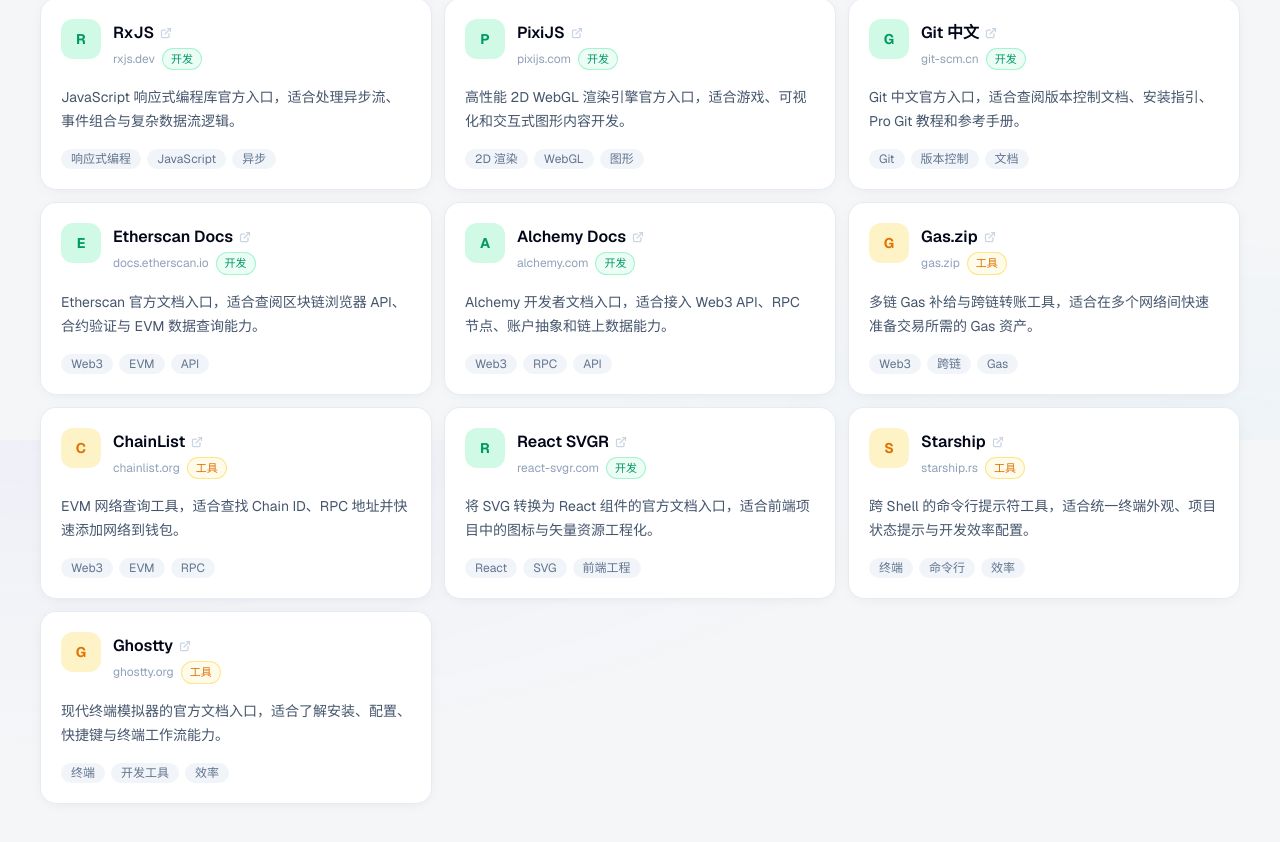
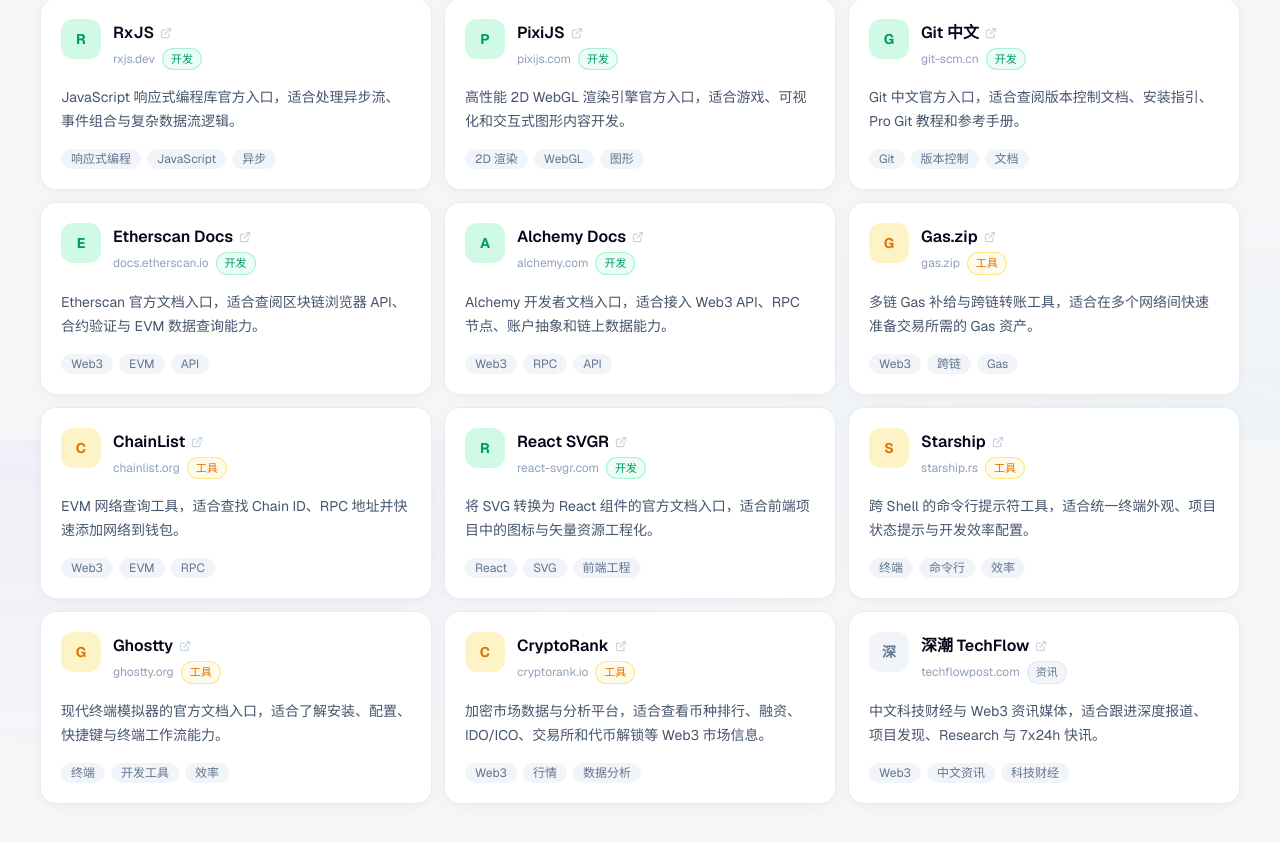
Before and after one commit to Renouc/site-atlas, a Next.js app: page / in a window 1280 px wide. Shown: the part 5160-6002 px from the top of the page. Built offline with nearby package versions, Linux system fonts and the light colour scheme.

Commit message:
feat: ✨ 收录 Web3 工具与资讯站点

```diff
--- a/data/sites.ts
+++ b/data/sites.ts
@@ -821,4 +821,24 @@
     sortOrder: 820,
     status: "active",
   },
+  {
+    id: "cryptorank",
+    name: "CryptoRank",
+    url: "https://cryptorank.io/zh",
+    description: "加密市场数据与分析平台，适合查看币种排行、融资、IDO/ICO、交易所和代币解锁等 Web3 市场信息。",
+    category: "工具",
+    tags: ["Web3", "行情", "数据分析"],
+    sortOrder: 830,
+    status: "active",
+  },
+  {
+    id: "techflowpost",
+    name: "深潮 TechFlow",
+    url: "https://www.techflowpost.com/zh-CN",
+    description: "中文科技财经与 Web3 资讯媒体，适合跟进深度报道、项目发现、Research 与 7x24h 快讯。",
+    category: "资讯",
+    tags: ["Web3", "中文资讯", "科技财经"],
+    sortOrder: 840,
+    status: "active",
+  },
 ];
```
Also changed, not shown: 1 other file (tests, documents, lock files or other folders).
